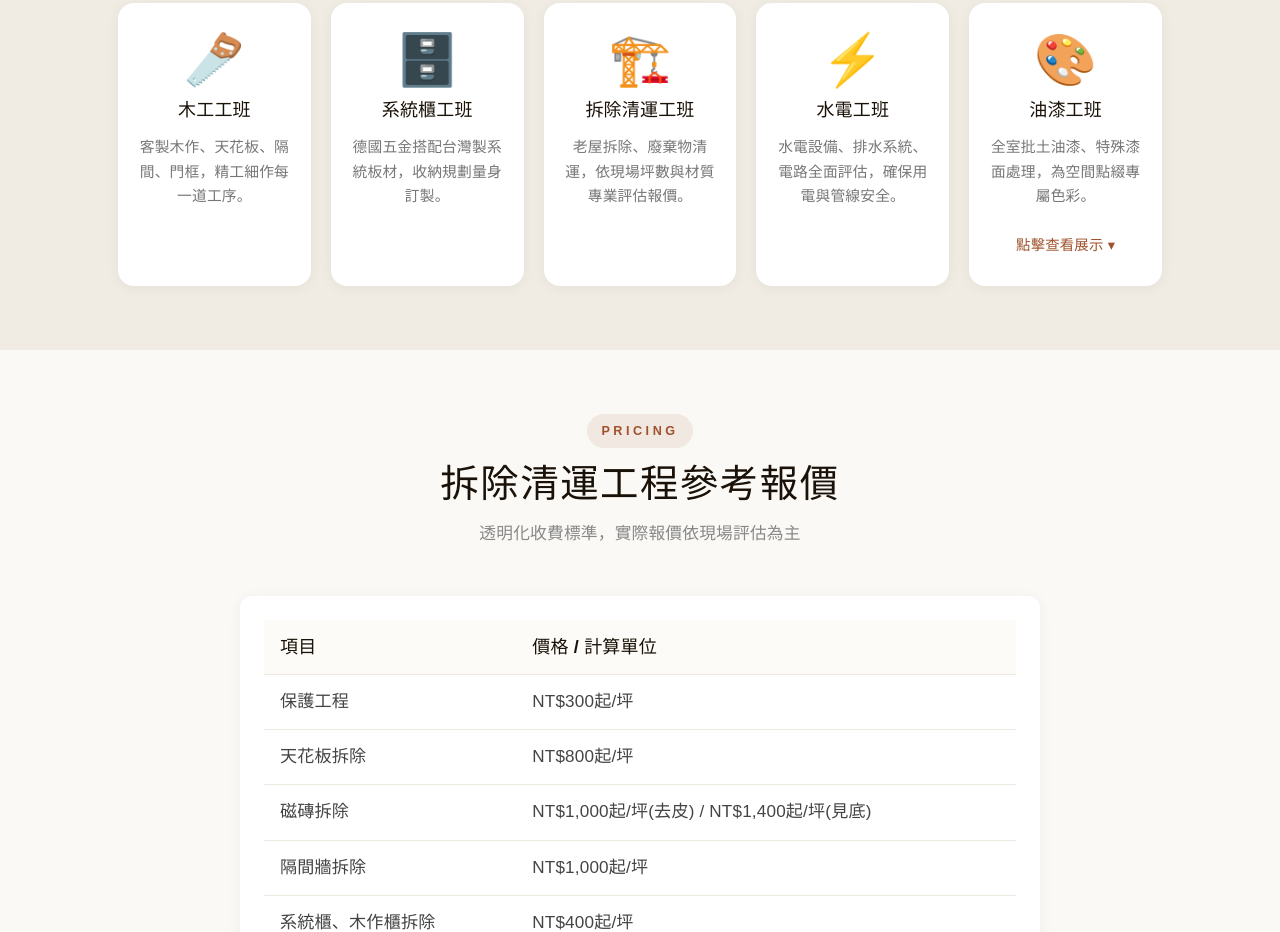
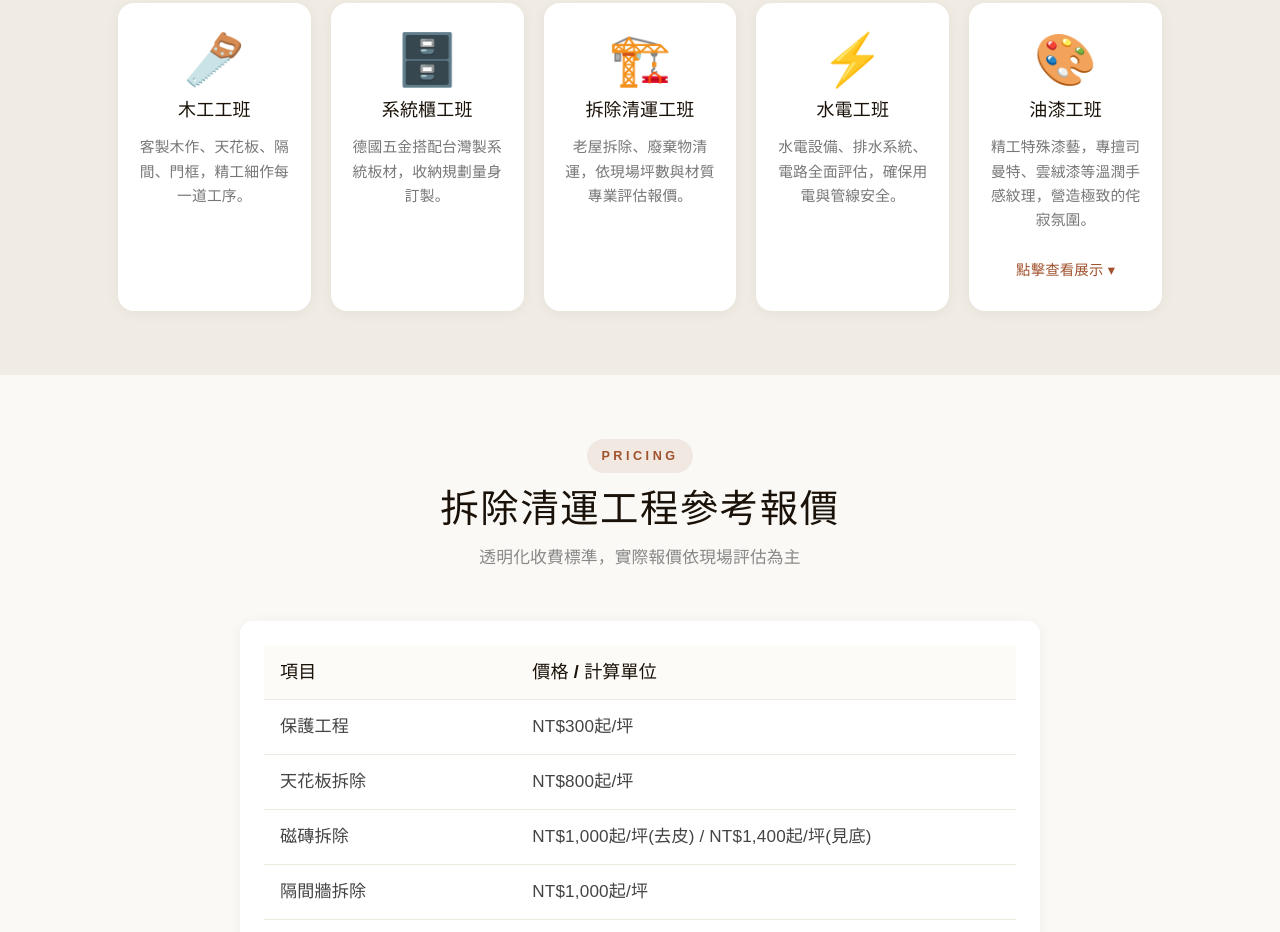
Before and after one commit to danhuang0728/Interior_Design, a React (Vite) app: page /refurbishment in a window 1280 px wide. Shown: the part 1420-2352 px from the top of the page. Built offline with nearby package versions, Linux system fonts and the light colour scheme.

Commit message:
微調油漆工班介紹

```diff
--- a/src/components/Refurbishment.jsx
+++ b/src/components/Refurbishment.jsx
@@ -34,7 +34,7 @@ const crewTeams = [
     id: 'paint',
     icon: '🎨',
     name: '油漆工班',
-    desc: '全室批土油漆、特殊漆面處理，為空間點綴專屬色彩。',
+    desc: '精工特殊漆藝，專擅司曼特、雲絨漆等溫潤手感紋理，營造極致的侘寂氛圍。',
   },
 ]
 
```
